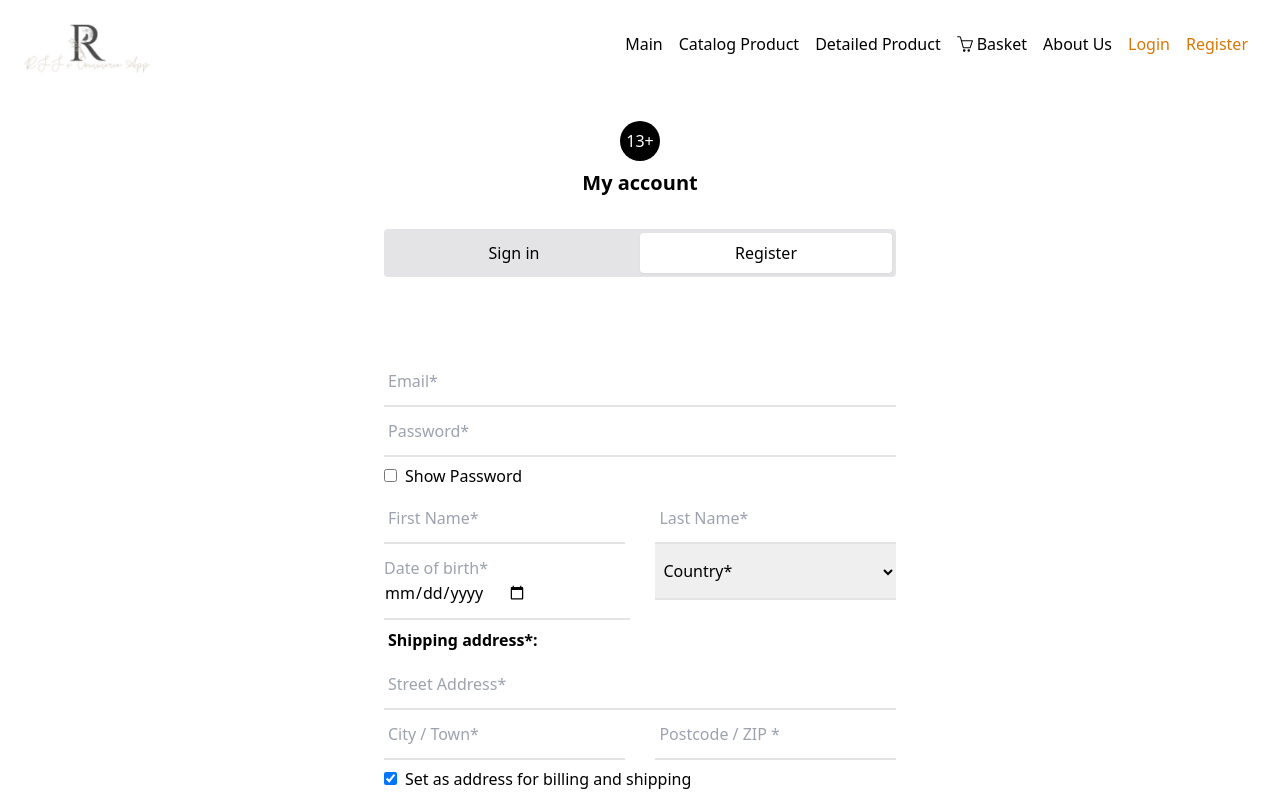
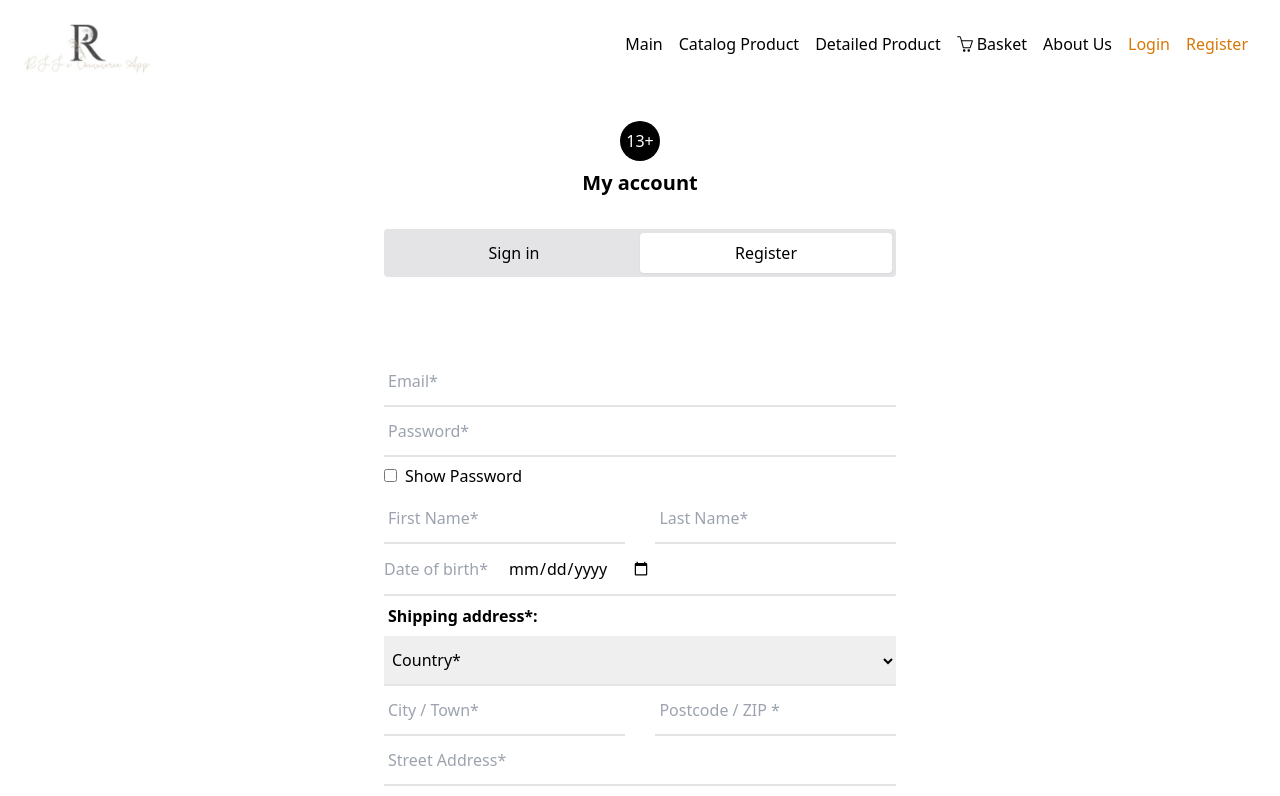
Before and after one commit to SoloSoft2000/eCommerce-Application, a React app: page /register in a window 1280 px wide. Shown: the top 796 px of the page. Built offline with nearby package versions, Linux system fonts and the light colour scheme.

Commit message:
fix: registration form

```diff
--- /dev/null
+++ b/src/components/forms/Address.tsx
@@ -0,0 +1,20 @@
+import React from 'react';
+import { FormProps } from '../../interfaces/forms/form-props';
+import Country from './Country';
+import TextField from './TextFiled';
+
+function Address({ name }: FormProps): React.JSX.Element {
+  return (
+    <fieldset>
+      <legend className="py-2 px-1 font-bold">{name}</legend>
+      <Country />
+      <div className="flex justify-between flex-wrap">
+        <TextField name="city" placeholder="City / Town*" />
+        <TextField name="postcode" placeholder="Postcode / ZIP *" />
+      </div>
+      <TextField name="address" placeholder="Street Address*" />
+    </fieldset>
+  );
+}
+
+export default Address;
--- a/src/components/forms/BirtdayDate.tsx
+++ b/src/components/forms/BirtdayDate.tsx
@@ -13,9 +13,9 @@ function BirtdayDate(): React.JSX.Element {
   );
 
   return (
-    <div className="w-full sm:w-[48%]">
+    <div className="w-full">
       <div className="w-full border-b-2 border-zinc-200 py-3">
-        <label htmlFor="birthday" className="text-gray-400 mr-1">
+        <label htmlFor="birthday" className="text-gray-400 mr-5">
           Date of birth*
         </label>
         <input type="date" {...register('Birthday')} />
--- a/src/components/forms/Country.tsx
+++ b/src/components/forms/Country.tsx
@@ -13,9 +13,9 @@ function Country(): React.JSX.Element {
   );
 
   return (
-    <div className="w-full sm:w-[47%]">
+    <div className="w-full">
       <select
-        className="w-full border-b-2 border-zinc-200 py-[0.95rem] px-1"
+        className="w-full border-b-2 border-zinc-200 py-3 px-1"
         {...register('Country')}
       >
         <option value="" className="text-gray-400">
--- a/src/pages/auth/RegisterPage.tsx
+++ b/src/pages/auth/RegisterPage.tsx
@@ -9,7 +9,7 @@ import Password from '../../components/forms/Password';
 import SubmitFormButton from '../../components/forms/SubmitFormBtn';
 import TextField from '../../components/forms/TextFiled';
 import BirtdayDate from '../../components/forms/BirtdayDate';
-import Country from '../../components/forms/Country';
+import Address from '../../components/forms/Address';
 import registerSchema from '../../validationSchemas/registerSchema';
 
 function RegisterPage(): React.JSX.Element {
@@ -47,19 +47,8 @@ function RegisterPage(): React.JSX.Element {
 
             <div className="flex justify-between flex-wrap">
               <BirtdayDate />
-              <Country />
             </div>
-            <fieldset>
-              <legend className="py-2 px-1 font-bold">
-                Shipping address*:
-              </legend>
-              <TextField name="address" placeholder="Street Address*" />
-              <div className="flex justify-between flex-wrap">
-                <TextField name="city" placeholder="City / Town*" />
-                <TextField name="postcode" placeholder="Postcode / ZIP *" />
-              </div>
-            </fieldset>
-
+            <Address name="Shipping address*:" />
             <div className="mb-12">
               <input
                 type="checkbox"
@@ -71,24 +60,7 @@ function RegisterPage(): React.JSX.Element {
               <label htmlFor="defaultAdress">
                 Set as address for billing and shipping
               </label>
-              {!defaultAdress && (
-                <fieldset>
-                  <legend className="py-2 px-1 font-bold">
-                    Billing address:
-                  </legend>
-                  <TextField
-                    name="billingAddress"
-                    placeholder="Street Address*"
-                  />
-                  <div className="flex justify-between flex-wrap">
-                    <TextField name="billingCity" placeholder="City / Town*" />
-                    <TextField
-                      name="billingPostcode"
-                      placeholder="Postcode / ZIP *"
-                    />
-                  </div>
-                </fieldset>
-              )}
+              {!defaultAdress && <Address name="Billing address*:" />}
             </div>
 
             <SubmitFormButton value="Create an account" />
```
